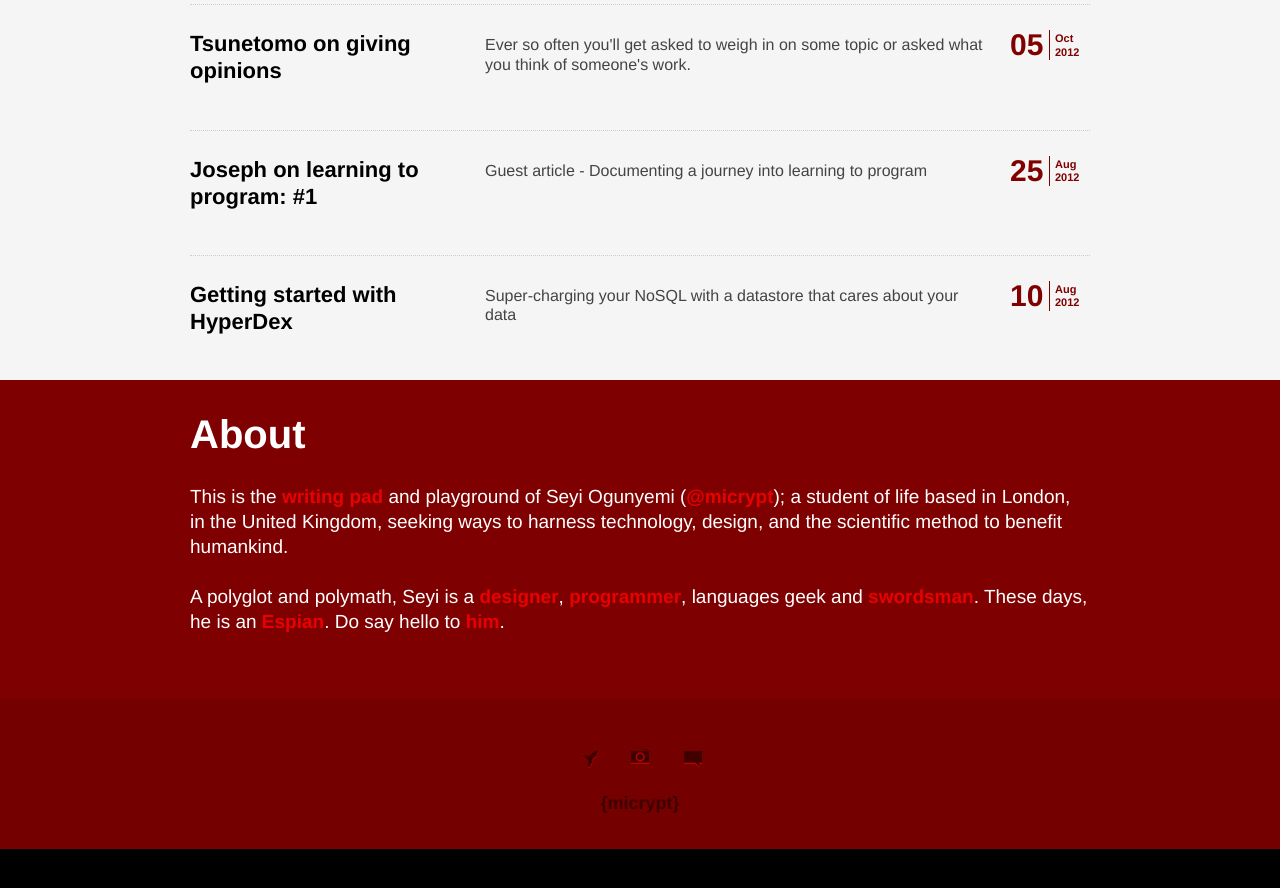
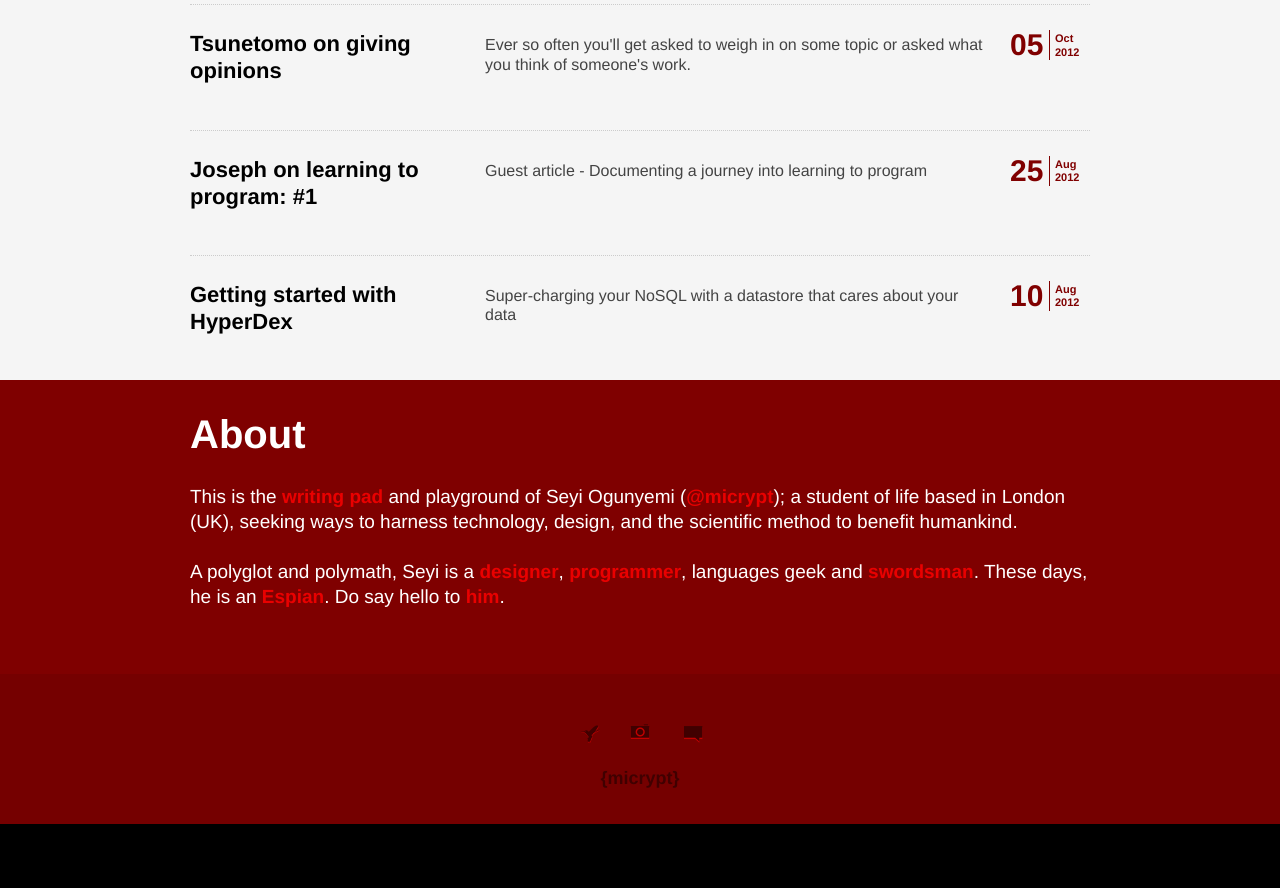
Before and after one commit to micrypt/micrypt.github.com, a Jekyll site: the page built from index.html, in a window 1280 px wide and 900 px high, scrolled down 624 px. Shown: the top 888 px of the window. Built offline with Jekyll 4.4.1, drawn with Linux system fonts in a browser that asks for light colours.

Commit message:
layouts: update wording in bio.

```diff
--- a/_layouts/index.html
+++ b/_layouts/index.html
@@ -61,8 +61,7 @@
 					<p>
                      This is the <a href="/archive.html">writing pad</a> and playground of Seyi Ogunyemi (<a target="_blank"
                        href="http://twitter.com/micrypt">@micrypt</a>); a
-                     student of life based in London, in the
-                     United Kingdom, seeking ways to harness
+                     student of life based in London (UK), seeking ways to harness
                      technology, design, and the scientific method to benefit humankind.
                     </p>
 					<p>
```
